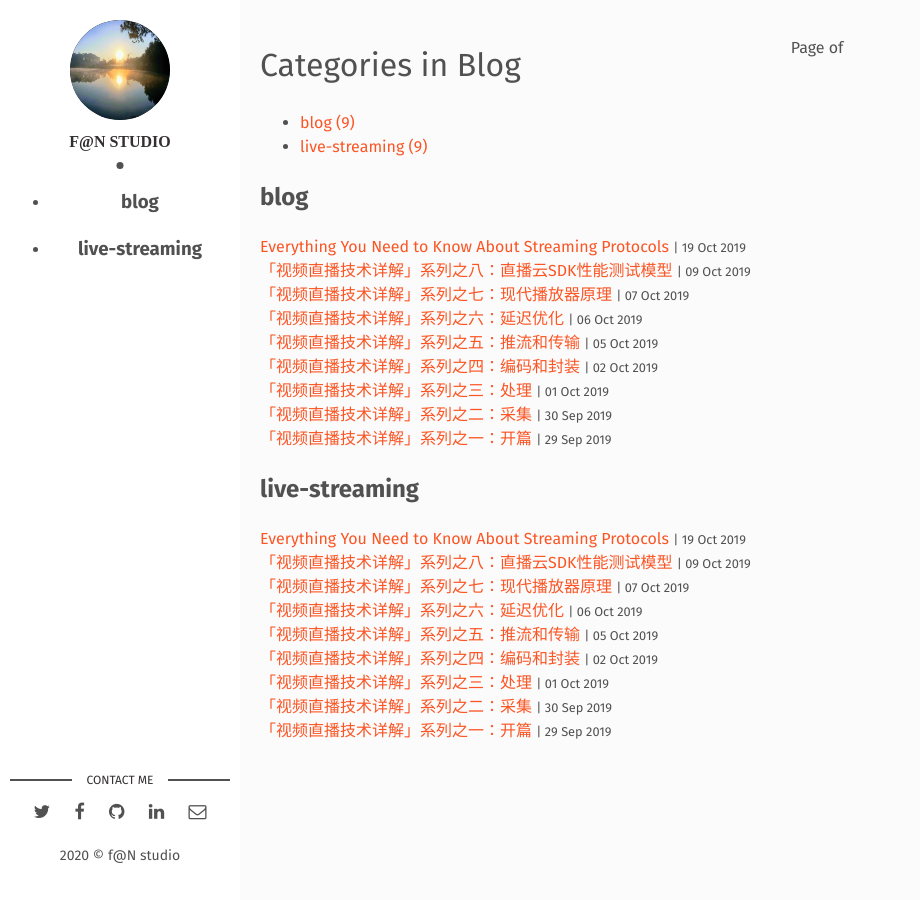
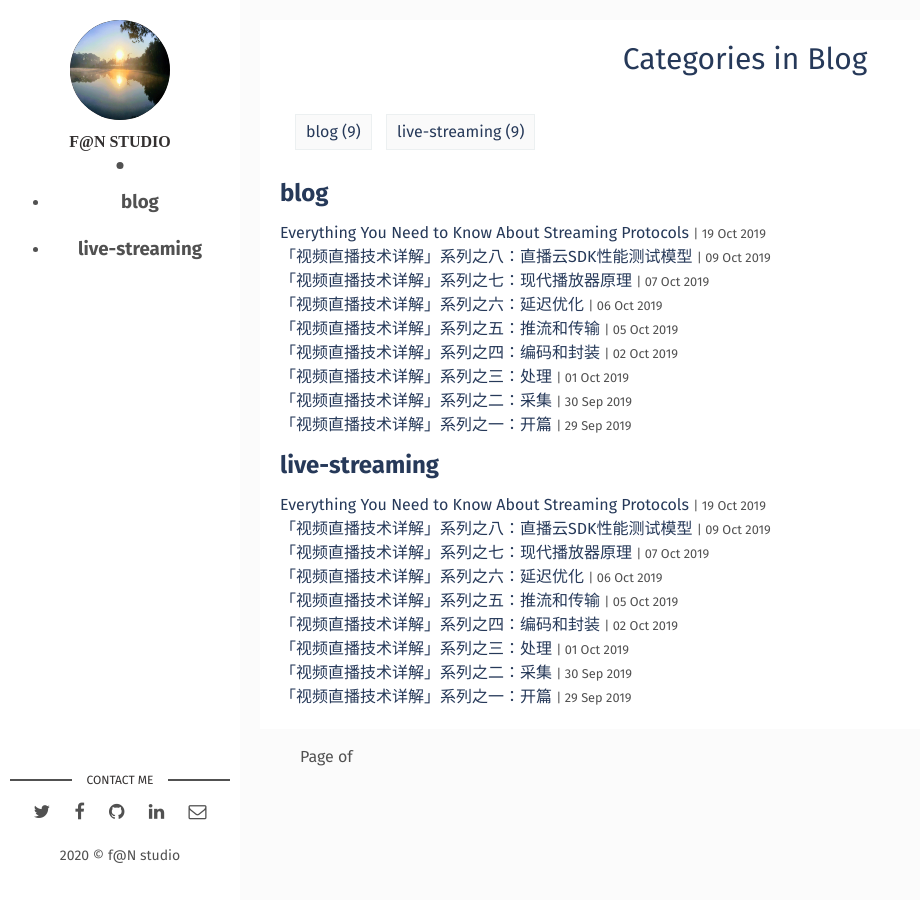
Before and after one commit to wowfrank/wowfrank.github.io, a Jekyll site: the page built from categories.html, in a window 1280 px wide. Shown: the whole page, without its empty margins (0-920 px from the left). Built offline with Jekyll 4.4.1, drawn with Linux system fonts in a browser that asks for light colours.

Commit message:
Update categories.html

```diff
--- a/categories.html
+++ b/categories.html
@@ -6,13 +6,13 @@
 {% capture site_categories %}{% for category in site.categories %}{{ category | first }}{% unless forloop.last %},{% endunless %}{% endfor %}{% endcapture %}
 {% assign category_words = site_categories | split:',' | sort %}
 
-<section class="blog-categories">
+<section class="blog-tags">
   <h1>Categories in Blog</h1>
-  <ul class="categories">
+  <ul class="tags">
 <!--  cycles through category list and creates header row of all categories used in site with accompanying per-category counts...-->
   {% for item in (0..site.categories.size) %}{% unless forloop.last %}
     {% capture this_word %}{{ category_words[item] | strip_newlines }}{% endcapture %}
-    <li ><a href="#{{ this_word | cgi_escape }}" class="category">{{ this_word }} <span>({{ site.categories[this_word].size }})</span></a></li>
+    <li ><a href="#{{ this_word | cgi_escape }}" class="tag">{{ this_word }} <span>({{ site.categories[this_word].size }})</span></a></li>
   {% endunless %}{% endfor %}
   </ul>
 <!--cycles through category list and creates subheader for each category name...-->
@@ -21,7 +21,7 @@
   <h2 id="{{ this_word | cgi_escape }}">{{ this_word }}</h2>
 <!--  lists all posts corresponding to specific category...-->
     {% for post in site.categories[this_word] %}{% if post.title != null %}
-    <div class="category-list">
+    <div class="tag-list">
         <span><a href="{{ post.url }}">{{ post.title }}</a></span>
         <small><span>| {{ post.date | date_to_string }}</span></small>
     </div>
```
